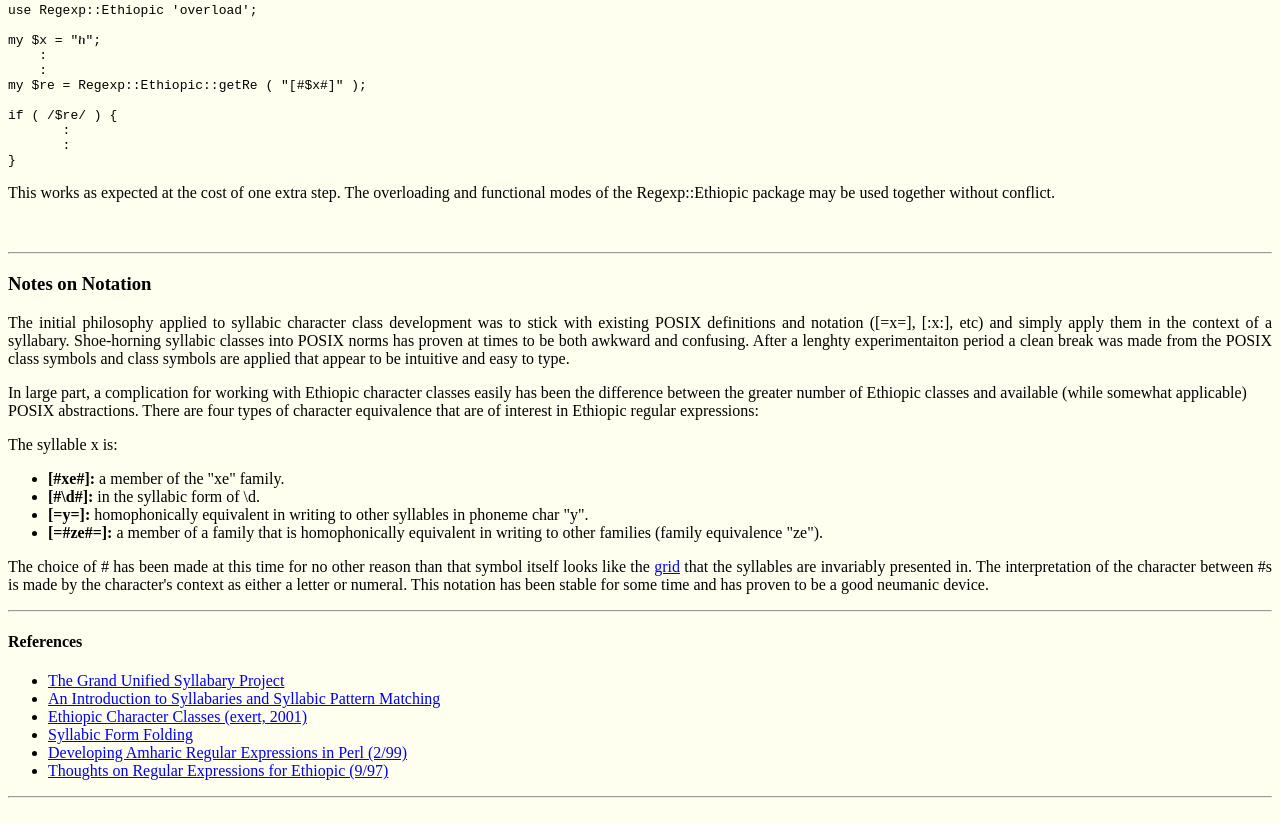
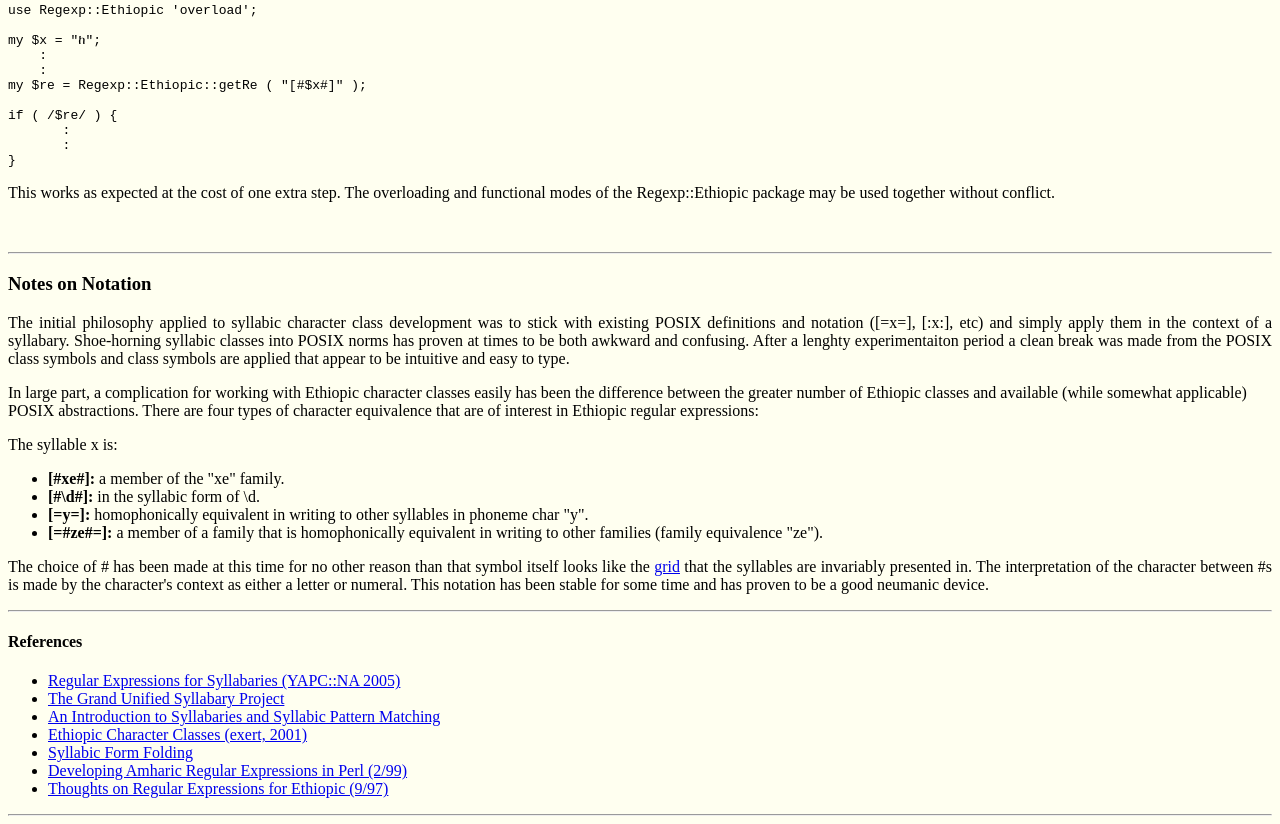
Before and after one commit to gitpan/Regexp-Ethiopic, a plain HTML site: page doc/index.html in a window 1280 px wide. Shown: the part 10309-11133 px from the top of the page. Drawn offline with Linux system fonts and the light colour scheme.

Commit message:
Import of DYACOB/Regexp-Ethiopic-0.15 from CPAN.
gitpan-cpan-distribution: Regexp-Ethiopic
gitpan-cpan-version:      0.15
gitpan-cpan-path:         DYACOB/Regexp-Ethiopic-0.15.tar.gz
gitpan-cpan-author:       DYACOB
gitpan-cpan-maturity:     released

```diff
--- a/doc/index.html
+++ b/doc/index.html
@@ -1478,6 +1478,7 @@ is made by the character's context as either a letter or numeral.  This notation
 
 <h4>References</h4>
 <ul>
+  <li><a href="http://yacob.org/presentations/yapc-na-2005/">Regular Expressions for Syllabaries (YAPC::NA 2005)</a>
   <li><a href="http://syllabary.sourceforge.net/">The Grand Unified Syllabary Project</a></li>
   <li><a href="http://syllabary.sourceforge.net/Articles/PatternMatching/">An Introduction to Syllabaries and Syllabic Pattern Matching</a></li>
   <li><a href="http://syllabary.sourceforge.net/Articles/PatternMatching/EthiopicClasses.html">Ethiopic Character Classes (exert, 2001)</a></li>
```
Also changed, not shown: 9 other files.
